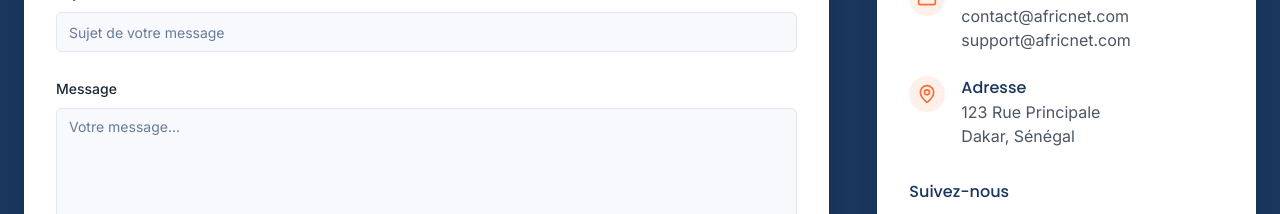
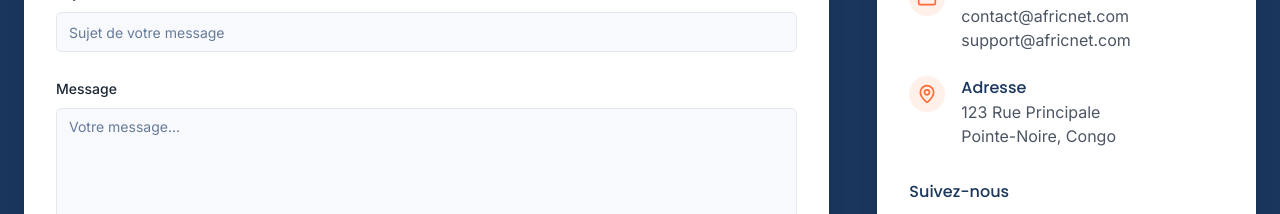
Before and after one commit to MrKenyB/africnet-digital-wave, a React (Vite) app: page / in a window 1280 px wide. Shown: the part 8300-8514 px from the top of the page. Built offline with nearby package versions, Linux system fonts and the light colour scheme.

Commit message:
Fix: Update contact information
Update the contact information in the footer and contact section.

```diff
--- a/src/components/Contact.tsx
+++ b/src/components/Contact.tsx
@@ -74,7 +74,7 @@ const Contact = () => {
     {
       icon: <MapPin className="h-5 w-5 text-africanet-orange" />,
       title: "Adresse",
-      details: ["123 Rue Principale", "Dakar, Sénégal"]
+      details: ["123 Rue Principale", "Pointe-Noire, Congo"]
     }
   ];
 
@@ -239,7 +239,7 @@ const Contact = () => {
 
             <div className="mt-8 h-64 rounded-lg overflow-hidden">
               <iframe
-                src="https://www.google.com/maps/embed?pb=!1m18!1m12!1m3!1d123857.52609549382!2d-17.552278906249982!3d14.716679199999997!2m3!1f0!2f0!3f0!3m2!1i1024!2i768!4f13.1!3m3!1m2!1s0xec172f5b3c5bb71%3A0xb17c17d92d5db21f!2sDakar%2C%20Senegal!5e0!3m2!1sen!2sus!4v1620796534267!5m2!1sen!2sus"
+                src="https://www.google.com/maps/embed?pb=!1m18!1m12!1m3!1d123857.52609549382!2d-17.552278906249982!3d14.716679199999997!2m3!1f0!2f0!3f0!3m2!1i1024!2i768!4f13.1!3m3!1m2!1s0xec172f5b3c5bb71%3A0xb17c17d92d5db21f!2sDakar%2C%20Senegal!5e0!3m2!1sen!2sus!4v1620796534267!5m2!1sen!2sus!4v1620796534267!5m2!1sen!2sus"
                 width="100%"
                 height="100%"
                 style={{ border: 0 }}
--- a/src/components/Footer.tsx
+++ b/src/components/Footer.tsx
@@ -104,7 +104,7 @@ const Footer = () => {
               <li className="flex items-start">
                 <MapPin className="h-5 w-5 text-africanet-orange mr-3 mt-1 flex-shrink-0" />
                 <span className="text-white/80">
-                  123 Rue Principale<br />Dakar, Sénégal
+                  123 Rue Principale<br />Pointe-Noire, Congo
                 </span>
               </li>
               <li className="flex items-center">
```
